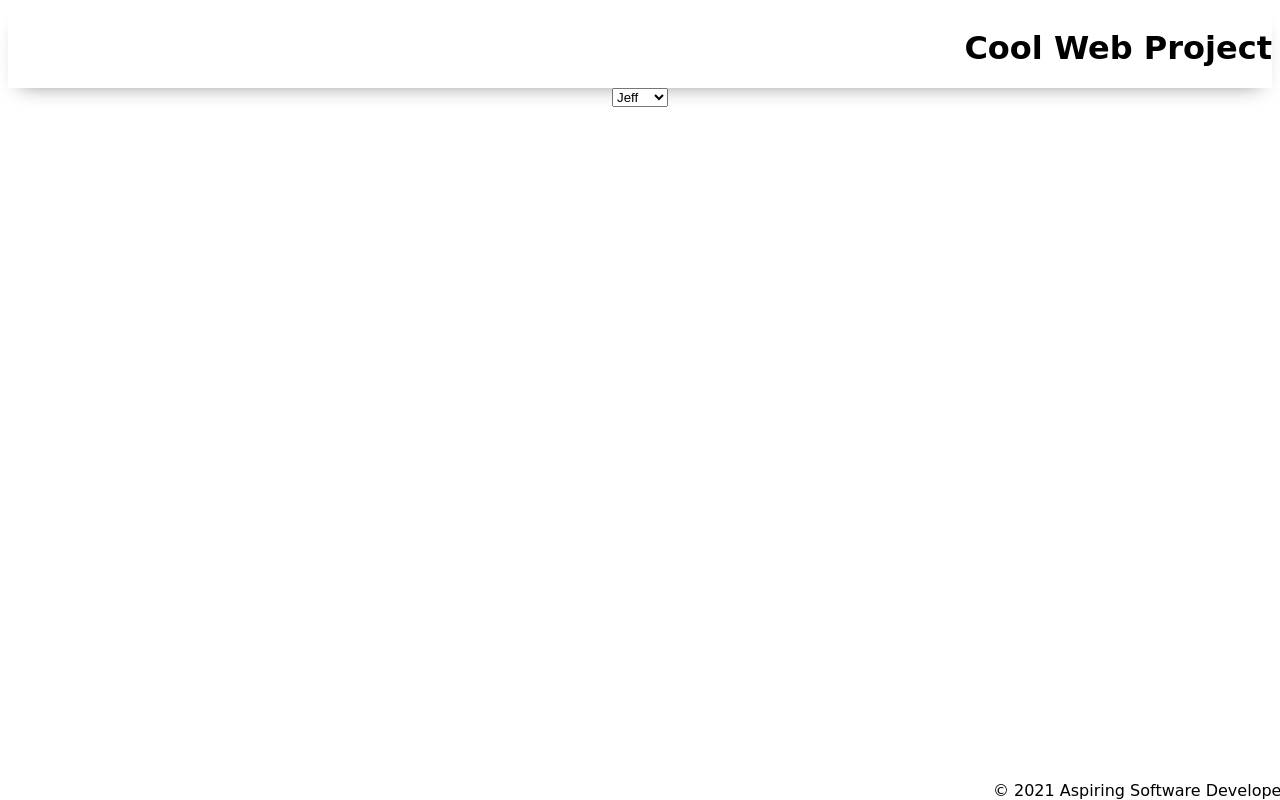
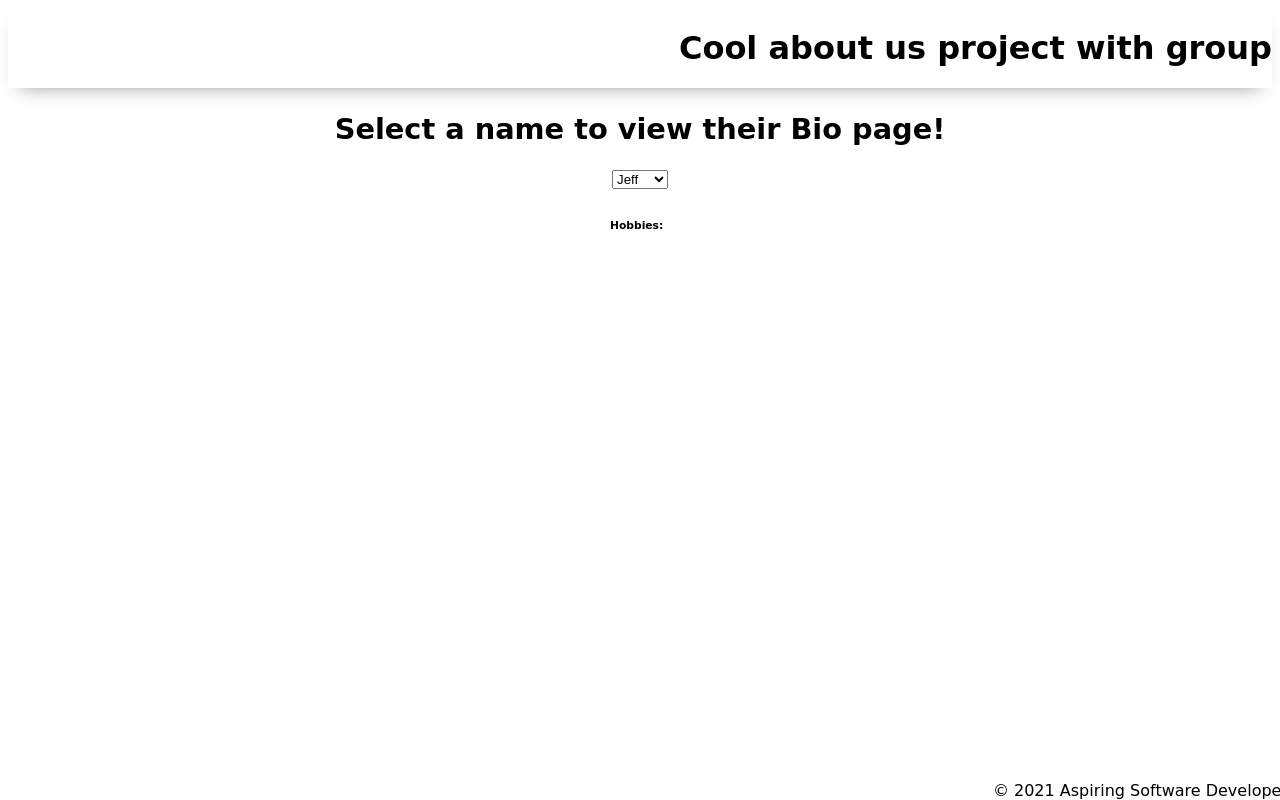
Before and after one commit to Kevin-Roney/about-us-onboarding, a plain HTML site: page index.html in a window 1280 px wide. Drawn offline with Linux system fonts and the light colour scheme; a web font is replaced by a local one.

Commit message:
added div clas to html, added header and edited text in html

```diff
--- a/index.html
+++ b/index.html
@@ -1,5 +1,6 @@
 <!DOCTYPE html>
 <html lang="en">
+
 <head>
     <meta charset="UTF-8" />
     <meta name="viewport" content="width=device-width, initial-scale=1.0" />
@@ -8,23 +9,35 @@
     <link rel="stylesheet" href="./styles/style.css" />
 
 
-        <title>Cool Web</title>
+    <title>About us group project demo</title>
 </head>
 
 <body>
     <header>
-            <h1>Cool Web Project</h1>
+        <h1>Cool about us project with group</h1>
     </header>
 
     <main>
+        <h2>
+            Select a name to view their Bio page!
+        </h2>
         <select class="selector" name="name" id="name">
             <option value="one">Jeff</option>
             <option value="two">Kevin</option>
         </select>
+        <div class="contain">
+            <h4 class="name" id="name"></h4>
+            <p class="age"></p>
+            <span class="bio"></span>
+            <h6>Hobbies:</h6>
+            <ul class="hobbies"></ul>
+        </div>
+
     </main>
 
     <footer>&copy; 2021 Aspiring Software Developer</footer>
 
     <script type="module" src="./app.js"></script>
 </body>
+
 </html>
```
Lines whose indentation alone changed are shown as unchanged.
